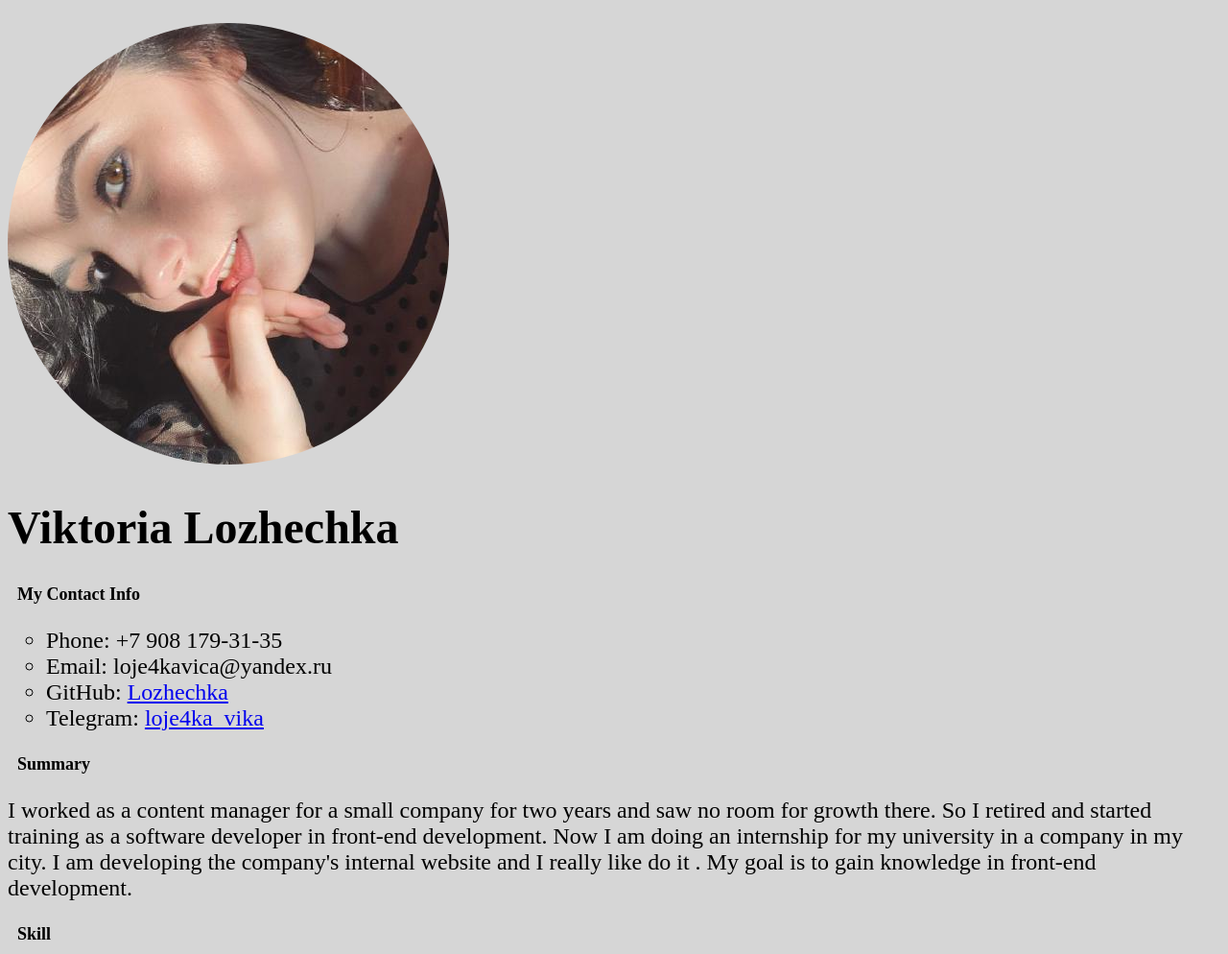
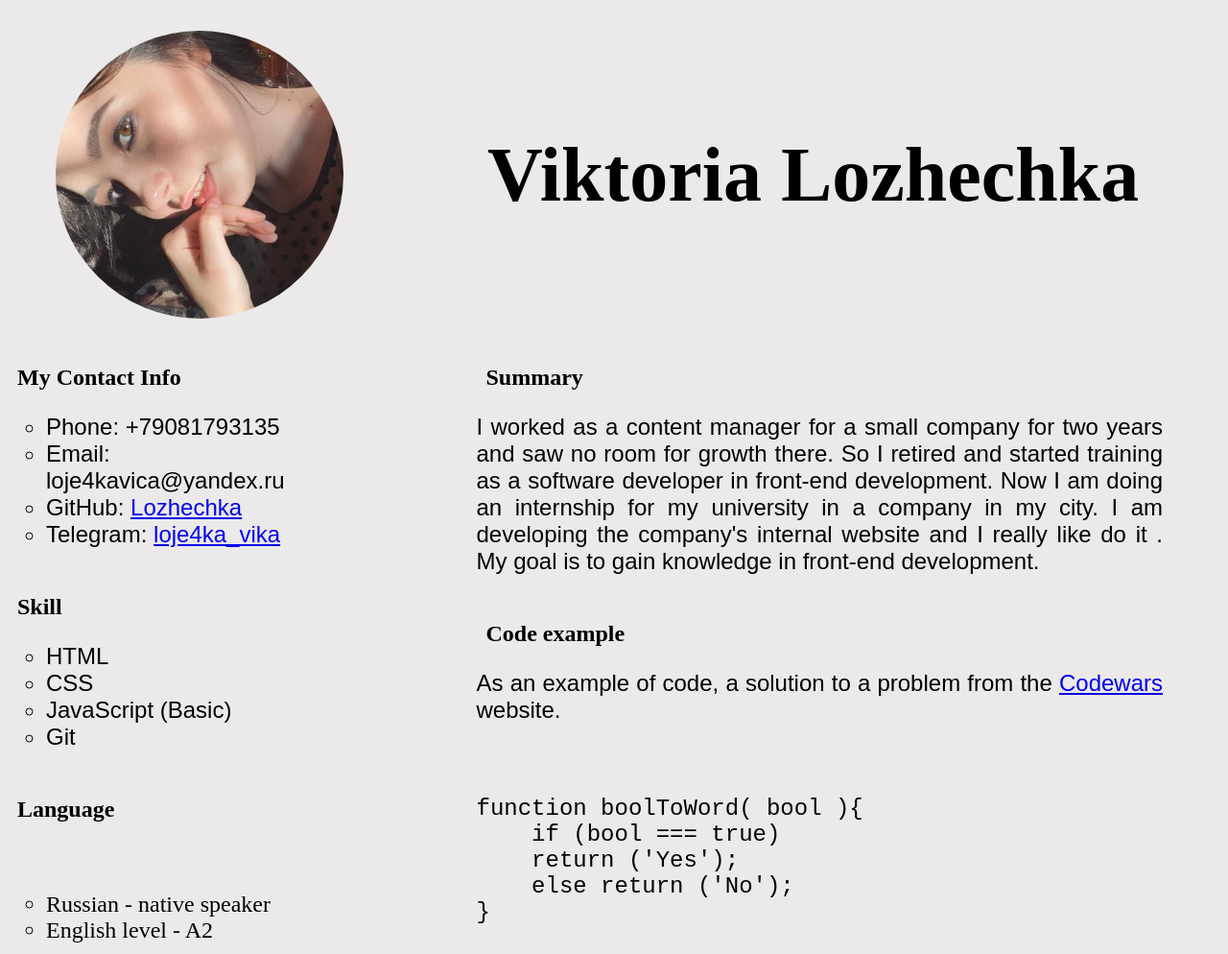
Before and after one commit to Lozhechka/rsschool-cv, a plain HTML site: page index.html in a window 1280 px wide. Shown: the top 994 px of the page at 96% size. Drawn offline with Linux system fonts and the light colour scheme.

Commit message:
refactor: correction of html and css files

```diff
--- a/index.html
+++ b/index.html
@@ -1,38 +1,54 @@
 <!DOCTYPE html>
 <html lang="en">
+
 <head>
     <meta http-equiv="Content-Type" content="text/html; charset=utf-8">
     <link rel="stylesheet" href="style.css">
     <title>HTML, CSS & Git Basics</title>
 </head>
+
 <body>
+    <div class="flex-element">
         <p><img src="my photo.jpg" alt="" class="round"></p>
-        <h1>Viktoria Lozhechka</h1>
+        <h1 class="title">Viktoria Lozhechka</h1>
+    </div>
 
-
+    <div class="flex-element-row">
+        <div class="flex-element-column">
             <p class='headline'>My Contact Info</p>
-<ul type="circle">
-    <li>Phone: +7 908 179-31-35</li>
+            <ul class="information" type="circle">
+                <li>Phone: +79081793135</li>
                 <li>Email: loje4kavica@yandex.ru</li>
                 <li>GitHub: <a href="https://github.com/Lozhechka">Lozhechka</a></li>
                 <li>Telegram: <a href="https://t.me/loje4ka_vika">loje4ka_vika</a></li>
             </ul>
-<p class='headline'>Summary</p>
-<p class="information">
-    I worked as a content manager for a small company for two years and saw no room for growth there.
-    So I retired and started training as a software developer in front-end development. Now I am
-    doing an internship for my university in a company in my city. I am developing the company's
-    internal website and I really like do it . My goal is to gain knowledge in front-end development.
-</p>
-
 
             <p class='headline'>Skill</p>
-<ul type="circle">
- <li>HTML</li>HTML
+            <ul class="information" type="circle">
+                <li>HTML</li>
                 <li>CSS</li>
                 <li>JavaScript (Basic)</li>
                 <li>Git</li>
             </ul>
+
+            <p class='headline'>Language</p>
+            <p class="information">
+                <ul type="circle">
+                    <li>Russian - native speaker</li>
+                    <li>English level - A2</li>
+                </ul>
+            </p>
+
+        </div>
+
+        <div class='flex-element-column'>
+
+            <p class='headline'>Summary</p>
+            <p class="information">
+                I worked as a content manager for a small company for two years and saw no room for growth there. So I retired and started training as a software developer in front-end development. Now I am doing an internship for my university in a company in my city.
+                I am developing the company's internal website and I really like do it . My goal is to gain knowledge in front-end development.
+            </p>
+
             <p class='headline'>Code example</p>
             <p class="information">As an example of code, a solution to a problem from the <a href="https://www.codewars.com/dashboard">Codewars</a> website.</p>
             <pre>
@@ -47,19 +63,12 @@ function boolToWord( bool ){
 
             <p class='headline'>Eduation</p>
             <p class="information">
-Bachelor of Science (2016 - 2020)<br>
-    Southern Federal University, Rostov-on-Don<br>
-    Institute of Computer Technologies and Information Security, Information Security Specialist
-Master of Science (2020 - 2022)<br>
-    Southern Federal University, Rostov-on-Don<br>
-    Institute of Computer Technologies and Information Security, Machine Learning and Big Data Technologies
+                Bachelor of Science (2016 - 2020)<br> Southern Federal University, Rostov-on-Don<br> Institute of Computer Technologies and Information Security, Information Security Specialist Master of Science (2020 - 2022)<br> Southern Federal University,
+                Rostov-on-Don
+                <br> Institute of Computer Technologies and Information Security, Machine Learning and Big Data Technologies
             </p>
-<p class='headline'>Language</p>
-<p class="information">
-    <ul type="circle">
-        <li>Russian - native speaker</li>
-            <li>English level - A2</li>
-</ul>
-</p>
+        </div>
+    </div>
 </body>
+
 </html>
--- a/style.css
+++ b/style.css
@@ -1,15 +1,59 @@
-
 body {
-    background-color: #d6d6d6;
+    background-color: #ebe9e9;
     font-size: 24px;
+    font-family: serif;
 }
 
 .round {
     border-radius: 50%;
+    width: 300px;
+    display: flex;
+    margin-left: 50px;
 }
 
-.headline{
-    font-size: 18px;
+.headline {
+    font-size: 24px;
     text-indent: 10px;
     font-weight: bold;
+    margin-bottom: 0px;
 }
+
+.title {
+    display: flex;
+    align-items: center;
+    margin-left: 150px;
+    font-size: 80px;
+}
+
+.flex-element {
+    display: flex;
+}
+
+.flex-element-row {
+    display: flex;
+    flex-direction: row;
+}
+
+.flex-element-column {
+    display: flex;
+    flex-direction: column;
+    margin-right: 60px;
+}
+
+.flex-element-column:nth-child(1) {
+    margin-right: 200px;
+}
+
+.information {
+    font-family: ‘Helvetica Neue’, sans-serif;
+    font-size: 24px;
+    text-align: justify;
+    text-justify: inter-word;
+}
+
+.contacts {
+    font-family: ‘Helvetica Neue’, sans-serif;
+    font-size: 20px;
+    text-align: justify;
+    text-justify: inter-word;
+}
```
Also changed, not shown: 1 other file. Lines whose indentation alone changed are shown as unchanged.
